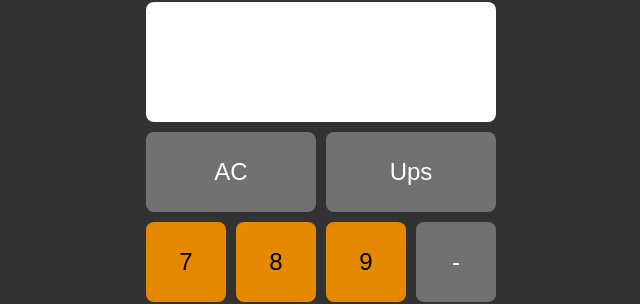
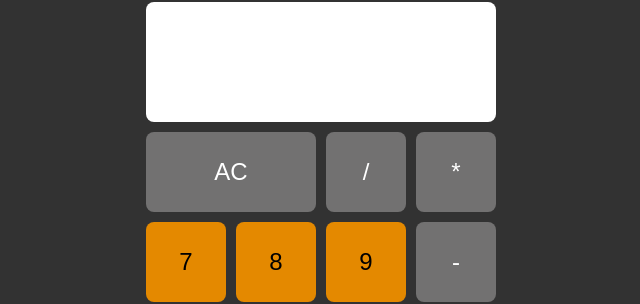
Before and after one commit to ZambranoJoseM/react_ts_calculator, a React (Create React App) app in the folder calculator/: page / in a window 1280 px wide. Shown: the part 113-417 px from the top of the page, without its empty margins (319-959 px from the left). Built offline with nearby package versions, Linux system fonts and the light colour scheme.

Commit message:
adding * and / to calculator functionalities

```diff
--- a/calculator/src/components/Button.tsx
+++ b/calculator/src/components/Button.tsx
@@ -34,10 +34,6 @@ const Button: React.FC<Props> = ({
 }) => {
   const [inputValue, setInputValue] = useState(label);
 
-  const handleClick: React.MouseEventHandler<HTMLButtonElement> = () => {
-    console.log(inputValue);
-  };
-
   if (display) {
     display = inputValue;
   }
--- a/calculator/src/components/Calculator.tsx
+++ b/calculator/src/components/Calculator.tsx
@@ -31,12 +31,11 @@ const Calculator: React.FC = () => {
     operation ? setState2([...state2, label]) : setState1([...state1, label]);
 
   const showState = () => {
-    if (operation && state2.length !== 0 && !result) {
+    if (operation && state2.length !== 0) {
       return state2;
     } else if (!result) {
       return state1;
     }
-
     return result;
   };
 
@@ -50,8 +49,12 @@ const Calculator: React.FC = () => {
     } else if (operation === "-") {
       if (state2) setState2([]);
       result ? setResult(result - st2) : setResult(st1 - st2);
-    } else if (operation === "") {
-    } else if (operation === "") {
+    } else if (operation === "*") {
+      if (state2) setState2([]);
+      result ? setResult(result * st2) : setResult(st1 * st2);
+    } else if (operation === "/") {
+      if (state2) setState2([]);
+      result ? setResult(result / st2) : setResult(st1 / st2);
     }
   };
 
@@ -73,11 +76,19 @@ const Calculator: React.FC = () => {
           handleDisplay={resetStates}
         />
         <Button
-          label="Ups"
+          label="/"
           position={[2, 1]}
-          width={2}
-          handleDisplay={(label) => {}}
+          width={1}
+          handleDisplay={setOperation}
         />
+
+        <Button
+          label="*"
+          position={[3, 1]}
+          width={1}
+          handleDisplay={setOperation}
+        />
+
         <Button
           label="-"
           position={[3, 2]}
```
